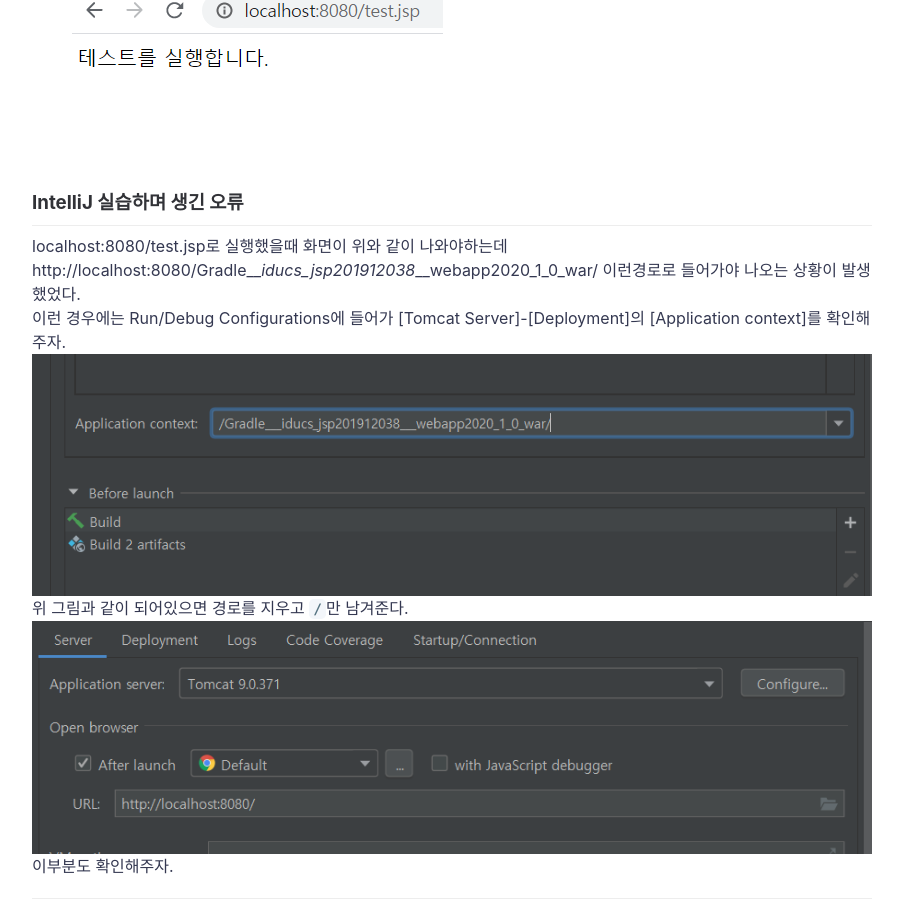
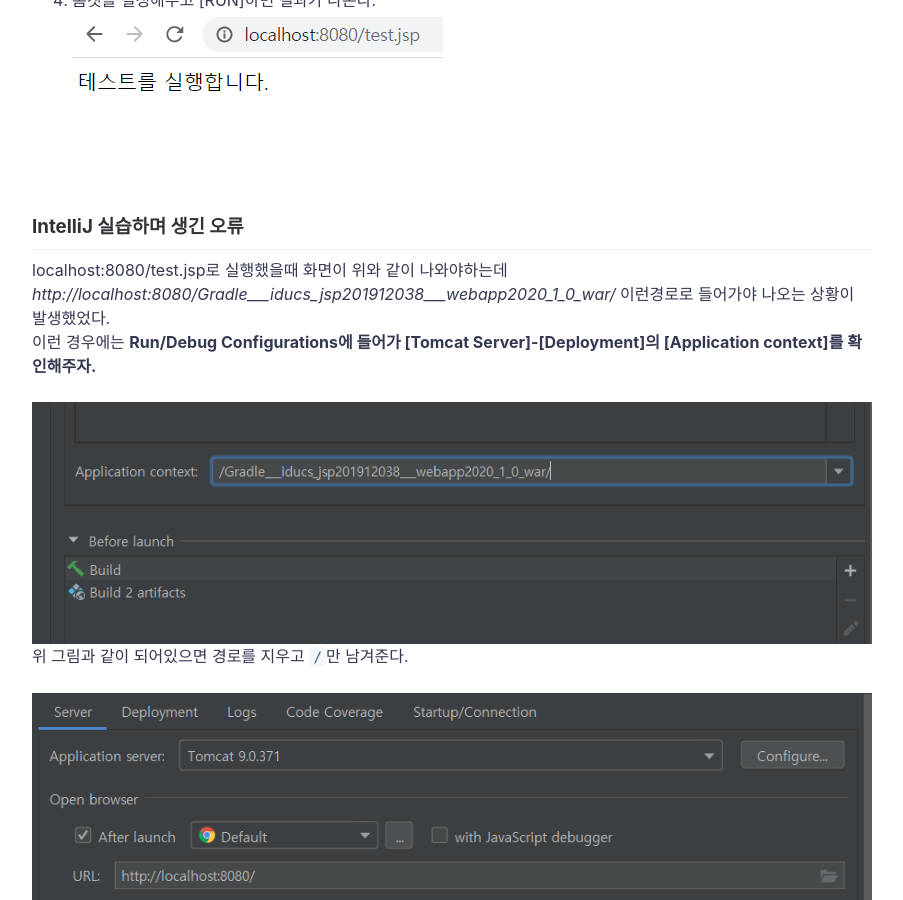
Before and after one commit to Yeji-Jang1210/Yeji-Jang1210.github.io, a Jekyll site: the page built from _posts/2020-09-20-JSP-study-3rd.md, in a window 1280 px wide and 900 px high, scrolled down 6315 px. Shown: the whole window, without its empty margins (188-1091 px from the left). Built offline with Jekyll 4.4.1, drawn with Linux system fonts in a browser that asks for light colours; comment, search, counter and statistics services are not loaded.

Commit message:
Update 2020-09-20-JSP-study-3rd.md

````diff
--- a/_posts/2020-09-20-JSP-study-3rd.md
+++ b/_posts/2020-09-20-JSP-study-3rd.md
@@ -119,6 +119,7 @@ IntelliJ에서 한글메세지가 정상적으로 표현되지 않을 때 해결
     ![Image Alt JSP_1]({{"/assets/img/posting/Study_JSP_img/Study_JSP_post_3/JSP_1.png"| relative_url}})
 1. 우측상단에 돋보기를 누른 후, [Actions]에 VM을 검색 후, [Edit Custom VM Options]를 클릭 후 창이 나오면 제일 밑에 `-Dfile.encoding=UTF-8`를 작성한 후 재실행 해준다.
     ![Image Alt JSP_2]({{"/assets/img/posting/Study_JSP_img/Study_JSP_post_3/JSP_2.png"| relative_url}})
+    <br>
 1. 한글이 잘 나오는지 확인하기 위해 JSP파일을 새로 만들고 아래부분을 입력했다.
     ```JSP
     <body>
@@ -132,9 +133,11 @@ IntelliJ에서 한글메세지가 정상적으로 표현되지 않을 때 해결
 ### IntelliJ 실습하며 생긴 오류
 ---
 localhost:8080/test.jsp로 실행했을때 화면이 위와 같이 나와야하는데
-http://localhost:8080/Gradle___iducs_jsp201912038___webapp2020_1_0_war/ 이런경로로 들어가야 나오는 상황이 발생했었다.
-이런 경우에는 Run/Debug Configurations에 들어가 [Tomcat Server]-[Deployment]의 [Application context]를 확인해주자.
+*http://localhost:8080/Gradle___iducs_jsp201912038___webapp2020_1_0_war/* 이런경로로 들어가야 나오는 상황이 발생했었다.
+이런 경우에는 **Run/Debug Configurations에 들어가 [Tomcat Server]-[Deployment]의 [Application context]를 확인해주자.**
+<br>
 ![Image Alt JSP_4]({{"/assets/img/posting/Study_JSP_img/Study_JSP_post_3/JSP_4.png"| relative_url}})
 위 그림과 같이 되어있으면 경로를 지우고 **`/`**만 남겨준다.
+<br>
 ![Image Alt JSP_5]({{"/assets/img/posting/Study_JSP_img/Study_JSP_post_3/JSP_5.png"| relative_url}})
 이부분도 확인해주자.
````
